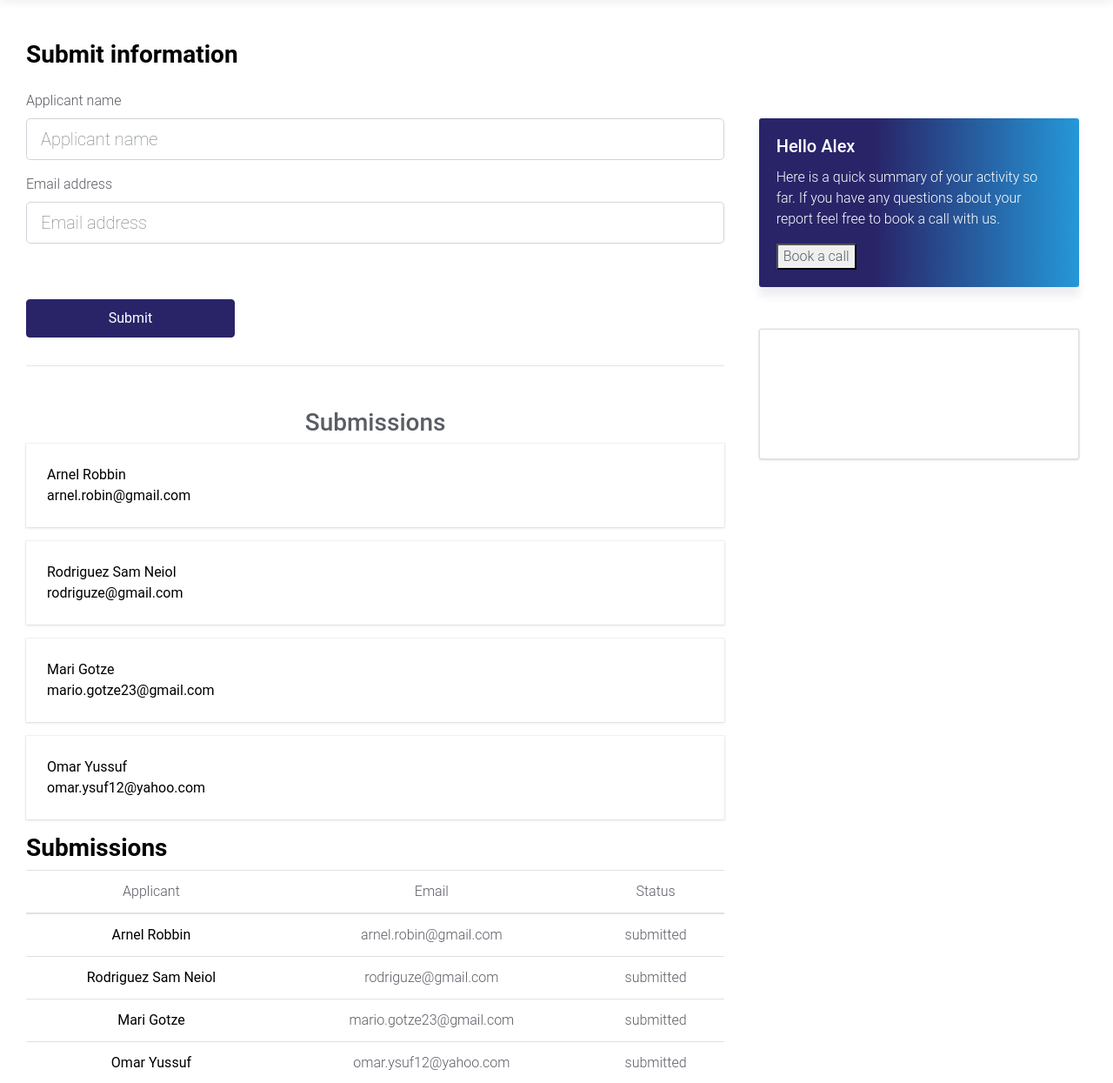
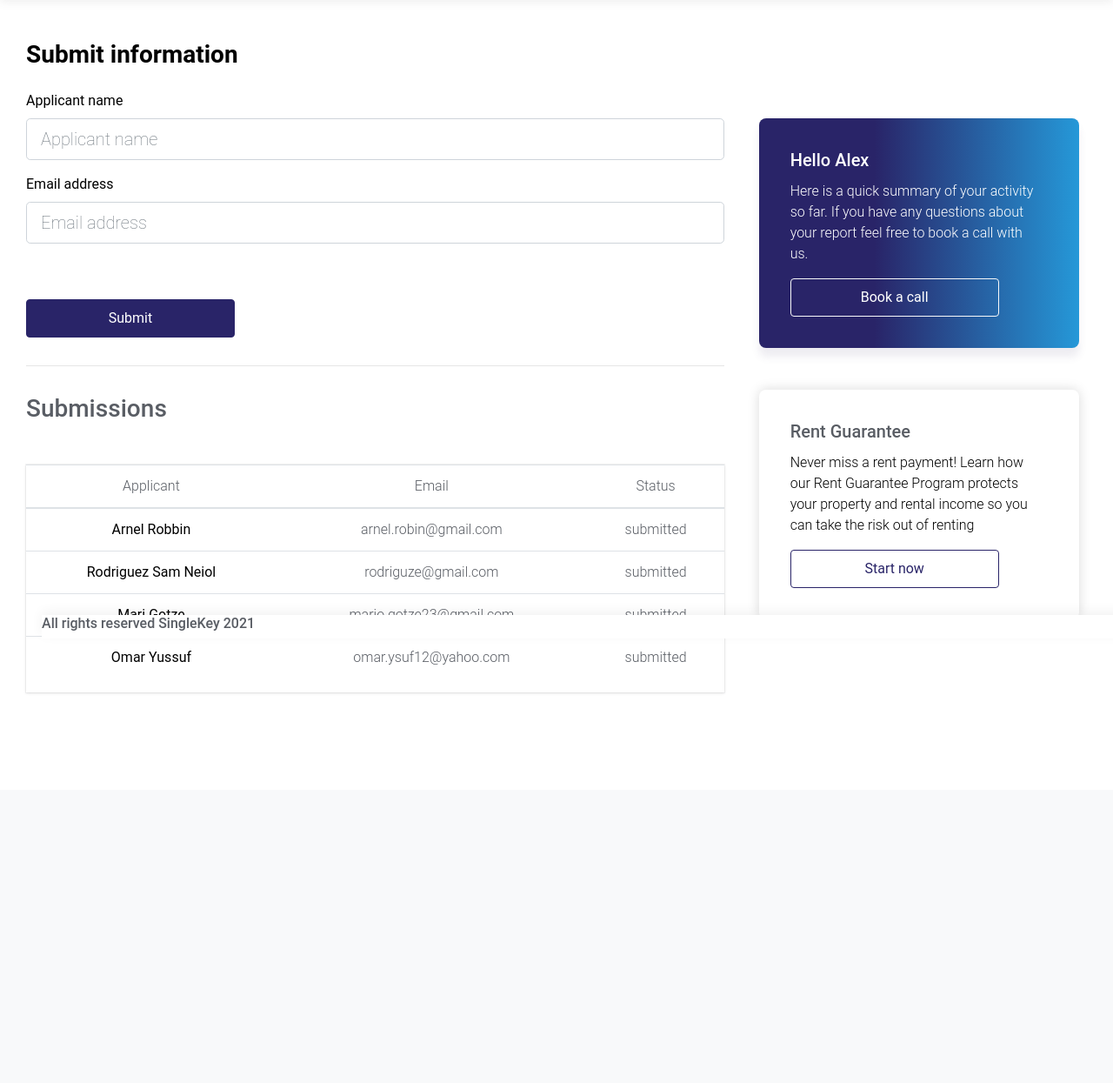
Before and after one commit to kevinchiuu/singlekey-test, a Django app: page /index/ in a window 1280 px wide. Shown: the part 66-1311 px from the top of the page at 87% size. After the commit the page ends 863 px from the top, so only its background shows below. Run offline with Django 3.2, Linux system fonts and the light colour scheme; some libraries are stand-ins or nearby versions.

Commit message:
desktop site finished

```diff
--- a/main/templates/index.html
+++ b/main/templates/index.html
@@ -18,11 +18,11 @@
       <div class="col-8 ">
         <form method='POST'>
           <div class="form-group mt-3">
-            <label for="exampleFormControlInput1"> Applicant name </label>
+            <label for="exampleFormControlInput1"> <b> Applicant name </b> </label>
             <input type="email" class="form-control form-control-lg" id="exampleFormControlInput1" placeholder="Applicant name">
           </div>
           <div class="form-group mt-3">
-            <label for="exampleFormControlInput1"> Email address </label>
+            <label for="exampleFormControlInput1"> <b> Email address </b> </label>
             <input type="email" class="form-control form-control-lg" id="exampleFormControlInput1" placeholder="Email address">
           </div>
           <br>
@@ -35,9 +35,10 @@
 
         <hr>
 
+        <h3> Submissions </h3>
+
         {% if results %}
-        <div class='w-100 text-center mt-5'>
-          <h3> Submissions </h3>
+        <div class='text-center mt-5 d-md-none d-block'>
             {% for i in results %}
               <div class='text-left mb-3 p-4 results-card'>
                 <b>{{ i.name }}</b><br>
@@ -48,7 +49,7 @@
         </div>
 
         {% if results %}
-            <h3> <b> Submissions </b> </h3>
+          <div class="w-100 results-card mt-5 d-none d-md-flex">
               <table class="table text-center">
                 <thead>
                   <tr>
@@ -67,25 +68,33 @@
                   {% endfor %}
                 </tbody>
               </table>
+          </div>
         {% endif %}
       </div>
 
       <div class="col-4">
-        <div class="card gradient mt-5" style="width: 18rem;">
+        <div class="card selection gradient mt-5" style="width: 18rem;">
           <div class="card-body">
             <h5 class="card-title white-text"> Hello Alex </h5>
             <p class="card-text white-text"> Here is a quick summary of your activity so far. If you have any questions about your report feel free to book a call with us. </p>
-            <button type="button" class=""> Book a call </button>
+            <button type="button" class="btn btn-outline-light white-text"> Book a call </button>
           </div>
         </div>
 
-        <div class="card mt-5" style="width: 18rem;">
+        <div class="card selection mt-5" style="width: 18rem;">
           <div class="card-body">
-            <h5 class="card-title white-text"> Hello Alex </h5>
-            <p class="card-text white-text"> Here is a quick summary of your activity so far. If you have any questions about your report feel free to book a call with us. </p>
+            <h5 class="card-title"> Rent Guarantee </h5>
+            <p class="card-text"> Never miss a rent payment! Learn how our Rent Guarantee Program protects your property and rental income so you can take the risk out of renting </p>
+            <button type="button" class="btn btn-outline-secondary"> Start now </button>
           </div>
         </div>
       </div>
+
+      <footer>
+        <div class="footer mx-5">
+          <h6> All rights reserved SingleKey 2021 </h6>
+        </div>
+      </footer>
     </div>
   </div>
 
```
